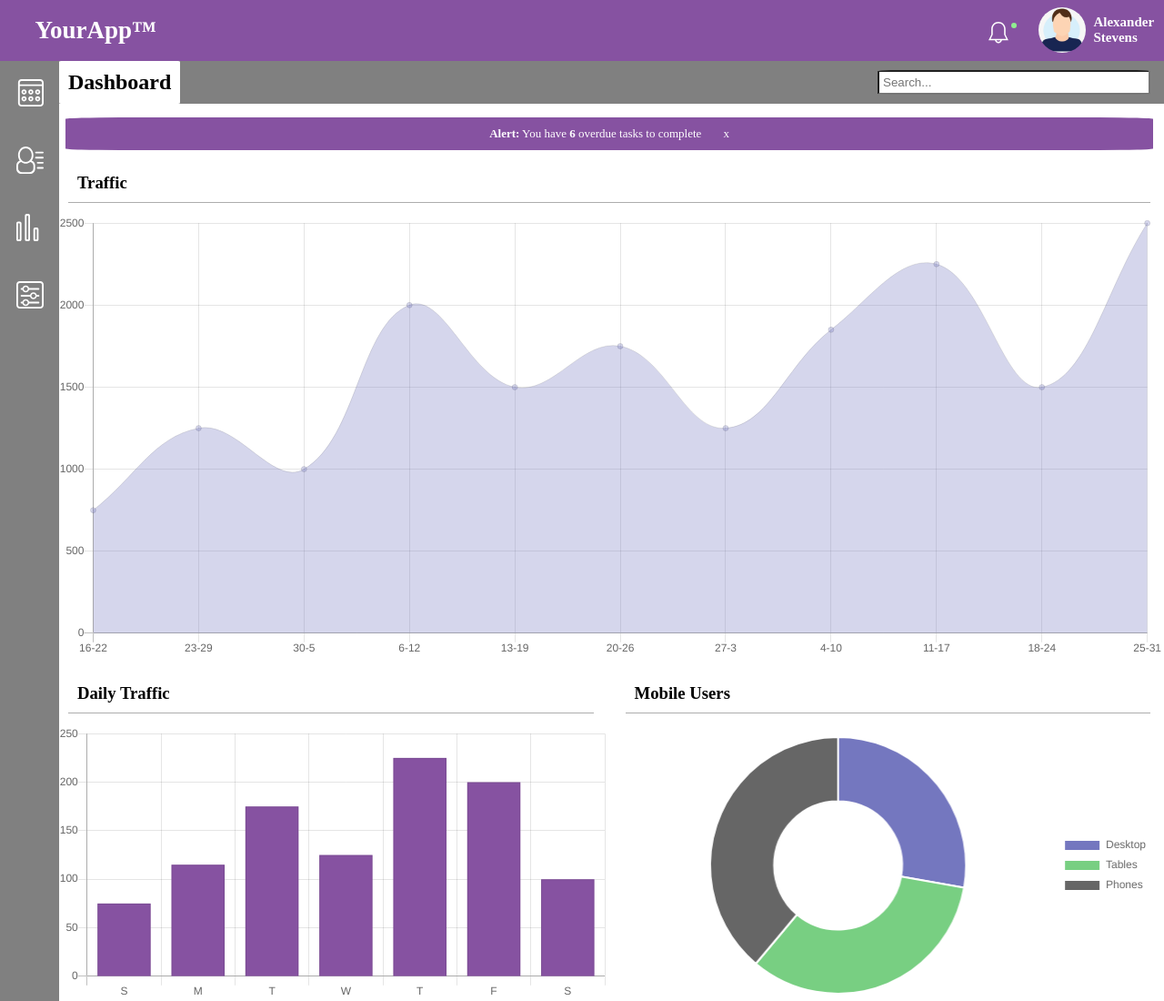
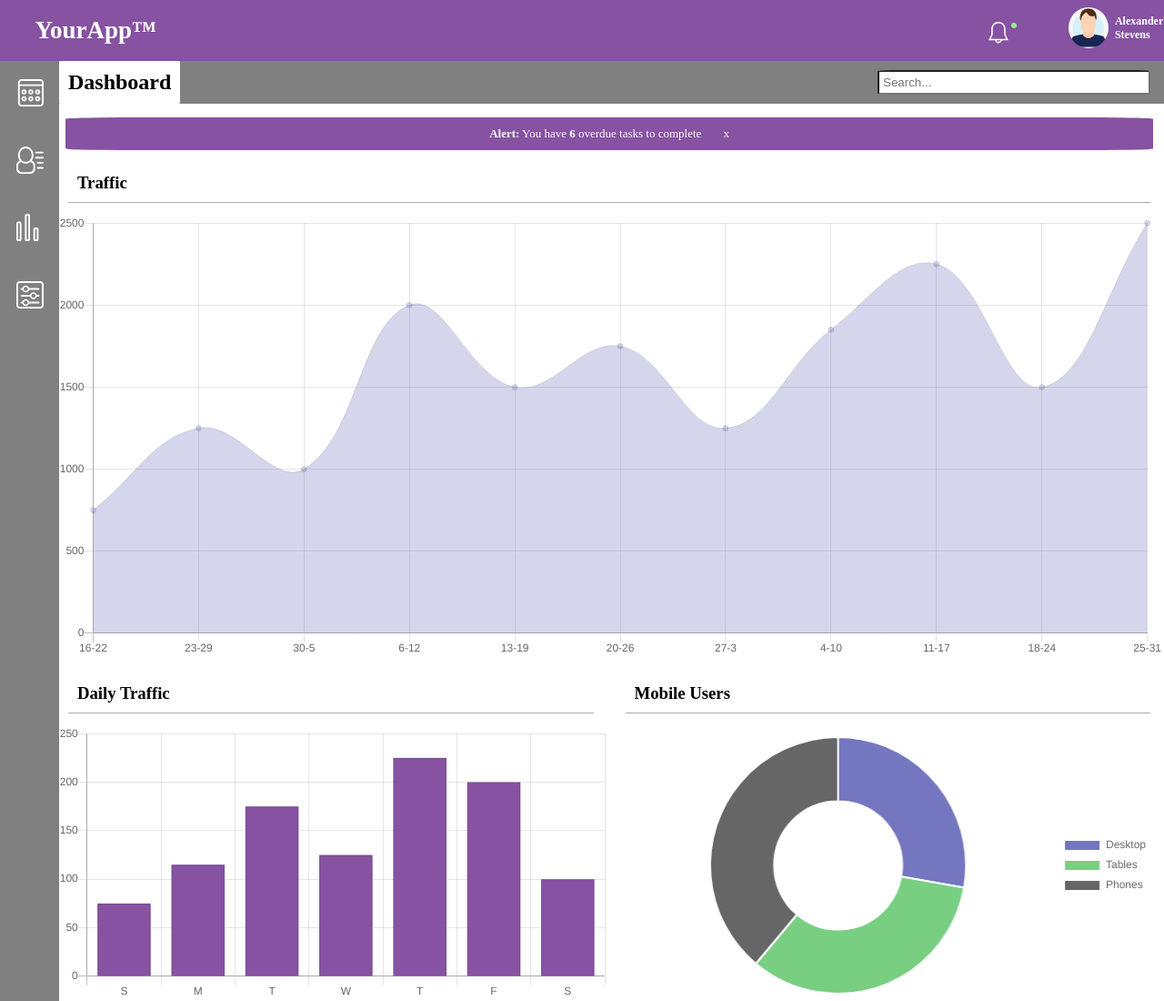
Before and after one commit to AStevens323/TechDegree-Project-7, a plain HTML site: page TechDegree-Project-7/index.html in a window 1280 px wide. Shown: the top 1100 px of the page at 91% size. Drawn offline with nearby package versions, Linux system fonts and the light colour scheme.

Commit message:
Header Styling

```diff
--- a/TechDegree-Project-7/css/styles.css
+++ b/TechDegree-Project-7/css/styles.css
@@ -90,7 +90,7 @@ canvas {
 
   /* End Animation */
 
-.bell-container {display: flex;align-items: center;/* margin-left: 16%; */position: absolute;right: 142px;top: 21px;}
+.bell-container {display: flex;align-items: center;/* margin-left: 16%; */position: absolute;right: 123px;top: 21px;}
 
 .dot {
     height: 6px;
@@ -108,27 +108,27 @@ canvas {
 .header {
     display: flex;
     background-color: #8652A1;
-    width: 100vw;
+    width: 100%;
 }
 
 .user-account {
     display: flex;
     align-items: center;
     position: absolute;
-    right: -47px;
+    right: -28px;
     top: 8px;
 }
 
 .user-account img {
-    height: 50px;
-    width: 55px;
+    height: 45px;
+    width: 45px;
     border-radius: 50%;
     float: right;
 }
 
 .user-account h3 {
     margin: 0%;
-    font-size: 15px;
+    font-size: 12px;
     margin-left: 5%;
     color: white;
 }
```
